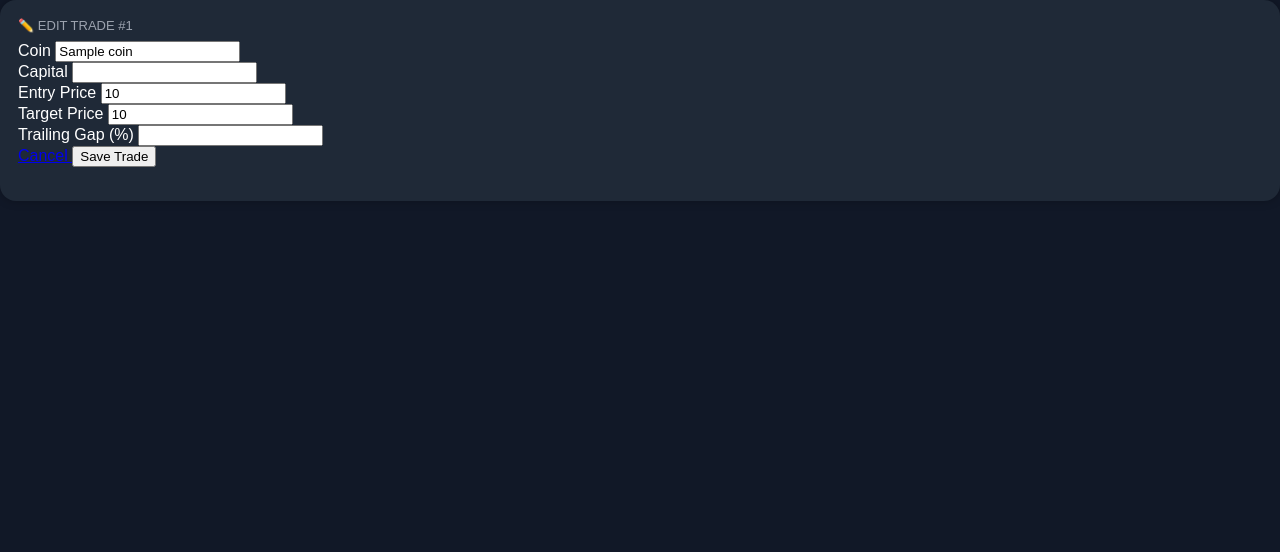
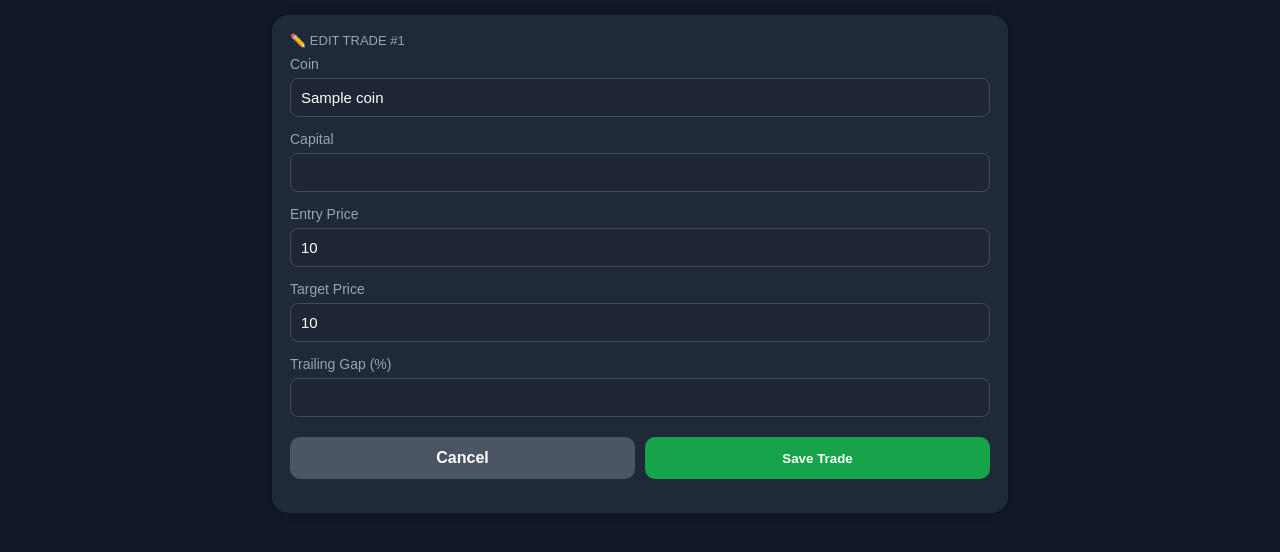
Before and after one commit to adhigame989/Indodax-Execution-Bot, a Flask app: template templates/edit_trade.html in a window 1280 px wide. Shown: the top 552 px of the page. Run offline with Flask 3, Linux system fonts and the light colour scheme; the template is opened without the code that fills it: most values are stand-ins (such as "Sample title", 1, 10 or a date in 2020); parts of the project's set-up code (start-up, migrations or seed data) failed here and were passed over.

Commit message:
Update style.css

```diff
--- a/static/css/style.css
+++ b/static/css/style.css
@@ -317,3 +317,63 @@ color:white;
 font-weight:bold;
 
 }
+
+.edit-container{
+    padding:15px;
+}
+
+.edit-card{
+    max-width:700px;
+    margin:auto;
+}
+
+.form-group{
+    margin-bottom:14px;
+}
+
+.form-group label{
+    display:block;
+    color:#9ca3af;
+    margin-bottom:6px;
+    font-size:14px;
+}
+
+.form-group input{
+    width:100%;
+    background:#1e2635;
+    color:white;
+    border:1px solid #3d4b63;
+    border-radius:8px;
+    padding:10px;
+    font-size:15px;
+    box-sizing:border-box;
+}
+
+.edit-buttons{
+    display:flex;
+    gap:10px;
+    margin-top:20px;
+}
+
+.btn-cancel{
+    flex:1;
+    display:flex;
+    justify-content:center;
+    align-items:center;
+    text-decoration:none;
+    background:#4b5563;
+    color:white;
+    border-radius:10px;
+    font-weight:bold;
+    padding:12px;
+}
+
+.btn-update{
+    flex:1;
+    border:none;
+    border-radius:10px;
+    background:#16a34a;
+    color:white;
+    font-weight:bold;
+    padding:12px;
+}
```
